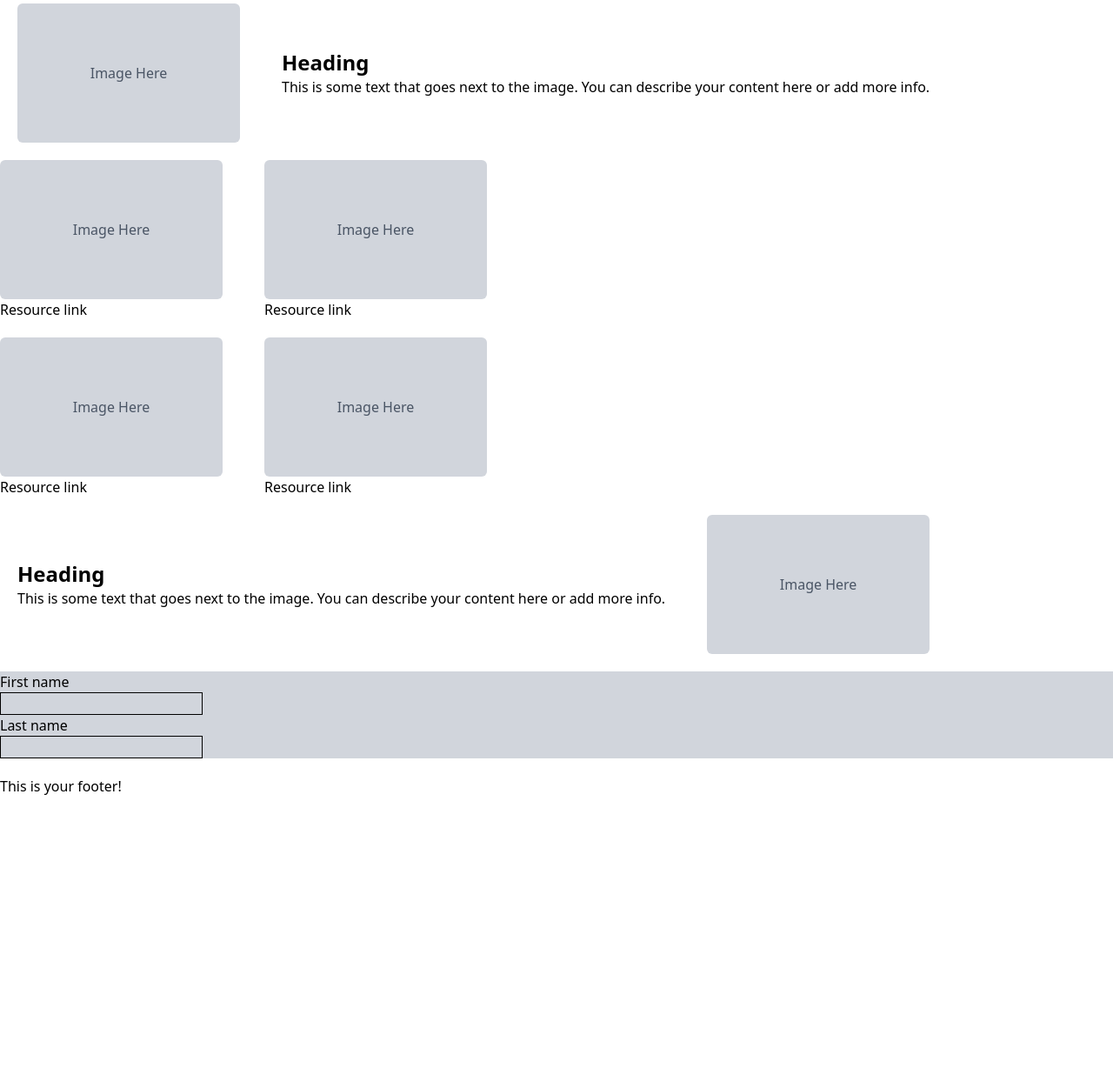
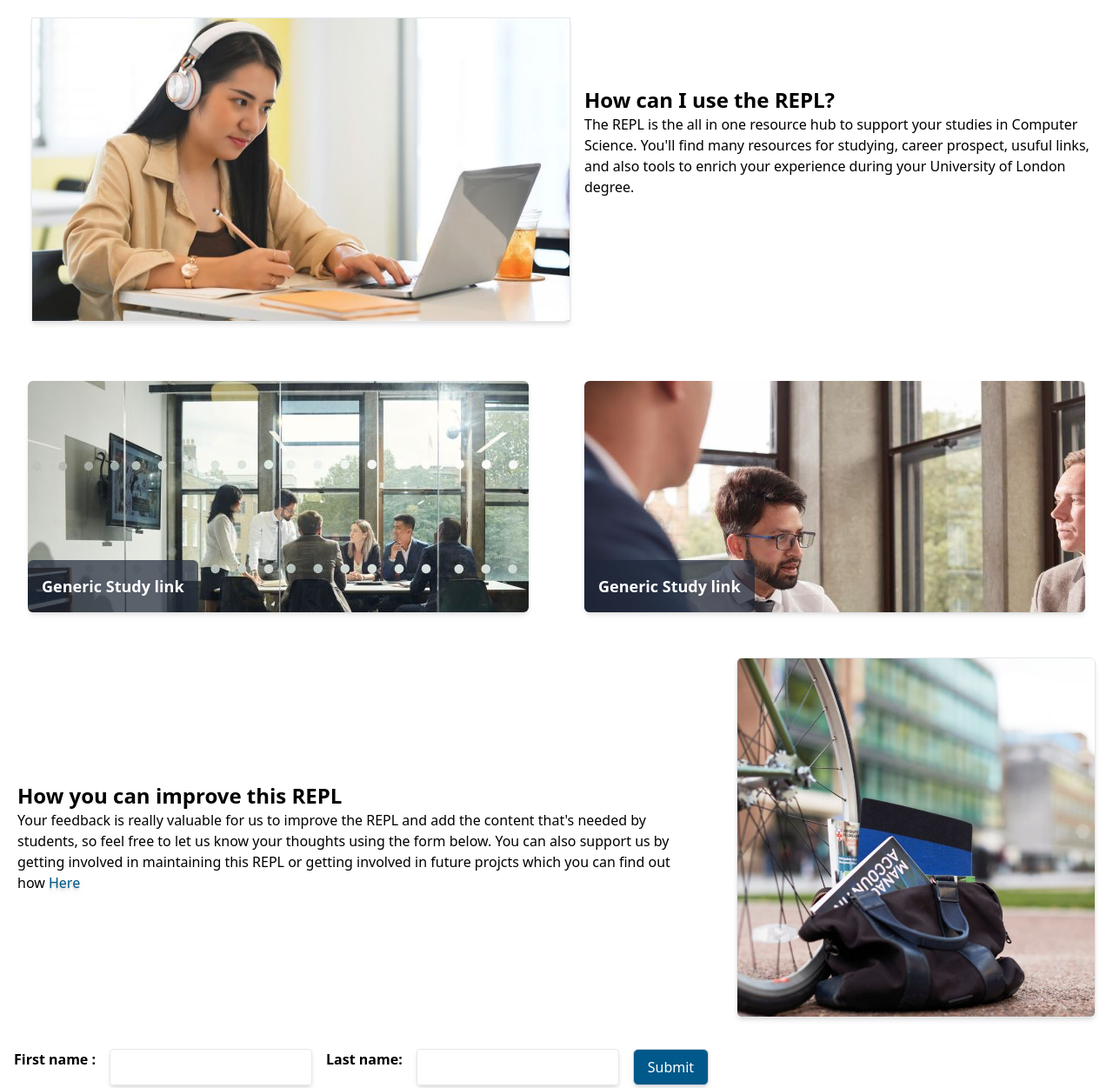
Before and after one commit to Uol-Project-Collab/UOL_degree_Planner, a website: page Frontend/index.html in a window 1280 px wide. Shown: the part 354-1605 px from the top of the page at 87% size. Before the commit the page ends 1270 px from the top, so only its background shows below. Drawn offline with nearby package versions, Linux system fonts and the light colour scheme.

Commit message:
Styled homepage
-added placeholder content and styled
-corrected small typos and such

```diff
--- a/Frontend/index.html
+++ b/Frontend/index.html
@@ -31,7 +31,7 @@
                     </a>
                     <a href="level6.html" class="p-2 w-1/4 text-center rounded-md transition-all duration-300 ease-in-out delay-100 hover:font-bold hover:bg-sky-600 border border-sky-500 hover:border-sky-800">
                         <li id="lvl6">
-                                level6
+                                Level 6
                         </li>
                     </a>
                     <a href="about.html" class="p-2 w-1/4 text-center rounded-md transition-all duration-300 ease-in-out delay-100 hover:font-bold hover:bg-sky-600 border border-sky-500 hover:border-sky-800">
@@ -54,76 +54,61 @@
                 </p>
             </figure>
 
-            <div class="flex items-center gap-12 p-5">
+            <div class="flex justify-evenly items-center p-5">
                 <!-- Image placeholder from chatGPT -->
-                <div class="w-64 h-40 bg-gray-300 rounded-md flex items-center justify-center">
-                    <span class="text-gray-600">Image Here</span>
-                </div>
-                <div>
-                    <h2 class="text-2xl font-bold">Heading</h2>
-                    <p class="text-700">This is some text that goes next to the image. You can describe your content here
-                        or add more info.</p>
+                <img src="public/girl-laptop.jpg" class="w-1/2 m-4 border border-gray-200 shadow-md">
+                <div class="w-1/2 -mt-16">
+                    <h2 class="text-2xl font-bold">How can I use the REPL?</h2>
+                    <p class="text-700">The REPL is the all in one resource hub to support your studies in Computer Science. You'll find many resources for studying, career prospect, usuful links, and also tools to enrich your experience during your University of London degree. </p>
                 </div>
             </div>
 
             <!-- Next we want reusable cards -->
-            <div class="flex items-center gap-12 mb-5">
-            <div>
-                <div class="w-64 h-40 bg-gray-300 rounded-md flex items-center justify-center">
-                    <span class="text-gray-600">Image Here</span>
-                </div>
-                <a>Resource link</a>
+            <div class="flex h-1/3 my-8">
+                <div class="w-1/2 h-full bg-[url(public/group-room.jpg)] rounded-md flex items-end mx-8 shadow-md transition ease-in-out duration-300 hover:scale-105">
+                    <p class="text-lg font-bold p-4 text-white bg-gray-800/70 w-fit rounded-md">
+                        Generic Study link
+                    </p>
                 </div>
 
-                <div>
-                    <div class="w-64 h-40 bg-gray-300 rounded-md flex items-center justify-center">
-                        <span class="text-gray-600">Image Here</span>
-                    </div>
-                    <a>Resource link</a>
-                </div>
+
+                <div class="w-1/2 h-full bg-[url(public/three-people-laptop.jpg)] rounded-md flex items-end mx-8 shadow-md transition ease-in-out duration-300 hover:scale-105">
+                    <p class="text-lg font-bold p-4 text-white bg-gray-800/70 w-fit rounded-md">
+                        Generic Study link
+                    </p>
                 </div>
 
-                <div class="flex items-center gap-12">
-                    <div>
-                        <div class="w-64 h-40 bg-gray-300 rounded-md flex items-center justify-center">
-                            <span class="text-gray-600">Image Here</span>
-                        </div>
-                        <a>Resource link</a>
-                    </div>
 
-                    <div>
-                    <div class="w-64 h-40 bg-gray-300 rounded-md flex items-center justify-center">
-                        <span class="text-gray-600">Image Here</span>
-                    </div>
-                    <a>Resource link</a>
-                    </div>
                     </div>
 
             <div class="flex items-center gap-12 p-5">
-                <!-- Image placeholder -->
-                <div>
-                    <h2 class="text-2xl font-bold">Heading</h2>
-                    <p class="text-700">This is some text that goes next to the image. You can describe your content here
-                        or add more info.</p>
+                <div class="">
+                    <h1 class="text-2xl font-bold">
+                        How you can improve this REPL
+                    </h1>
+                    <p>Your feedback is really valuable for us to improve the REPL and add the content that's needed by students, so feel free to let us know your thoughts using the form below. You can also support us by getting involved in maintaining this REPL or getting involved in future projcts which you can find out how
+                    <a href="/Frontend/about.html" class="text-sky-800 text-bold text-shadow-lg">
+                        Here
+                    </a>
+                </p>
                 </div>
-                <div class="w-64 h-40 bg-gray-300 rounded-md flex items-center justify-center">
-                    <span class="text-gray-600">Image Here</span>
-                </div>
+                <img src="public/bookbag.jpg" class="w-1/3 border border-gray-200 rounded-md shadow-md">
             </div>
 
             <!-- I've used <br> here which isn't good practice -->
-            <form class="bg-gray-300 mb-5" action="" method="post">
-                <label for="firstName">First name</label> <br>
-                <input class="border-1" type="text" id="firstName" name="firstName"> <br>
-                <label for="lastName">Last name</label> <br>
-                <input class="border-1" type="text" id="lastName" name="lastName">
+            <form class="m-4 flex space-x-4" action="" method="post">
+                <label for="firstName" class="font-bold">First name :</label>
+                <input class="border border-gray-200 shadow-md rounded" type="text" id="firstName" name="firstName">
+                <label for="lastName" class="font-bold">Last name: </label>
+                <input class="border border-gray-200 shadow-md rounded" type="text" id="lastName" name="lastName">
+                <button class="bg-sky-800 text-white border border-gray-300 shadow-md rounded-md p-2 px-4" action="submit">Submit</button>
             </form>
         </main>
 
 <!--highlighted part removed as suggested -->
-        <footer>
+        <footer class="flex justify-center p-8 bg-sky-600 text-white">
             <!-- this is your footer content -->
-            <h3>This is your footer!</h3>
+            <h3>This resource is created and maintained by students, any issues please contact the maintainers.<br>A big thank you to everyone who contributed to this project, you can find out more on our about page</h3>
         </footer>
         <script src="https://cdn.jsdelivr.net/npm/@tailwindcss/browser@4"></script>
         <script src="./js_files/app.js"></script>
```
Also changed, not shown: Frontend/level4.html (+1 -1 lines), Frontend/level5.html (+1 -1 lines), Frontend/level6.html (+1 -1 lines), Frontend/public/bookbag.jpg (added), Frontend/public/girl-laptop.jpg (added), Frontend/public/group-room.jpg (added), Frontend/public/study-blurred.jpg (added), Frontend/public/three-people-laptop.jpg (added).
